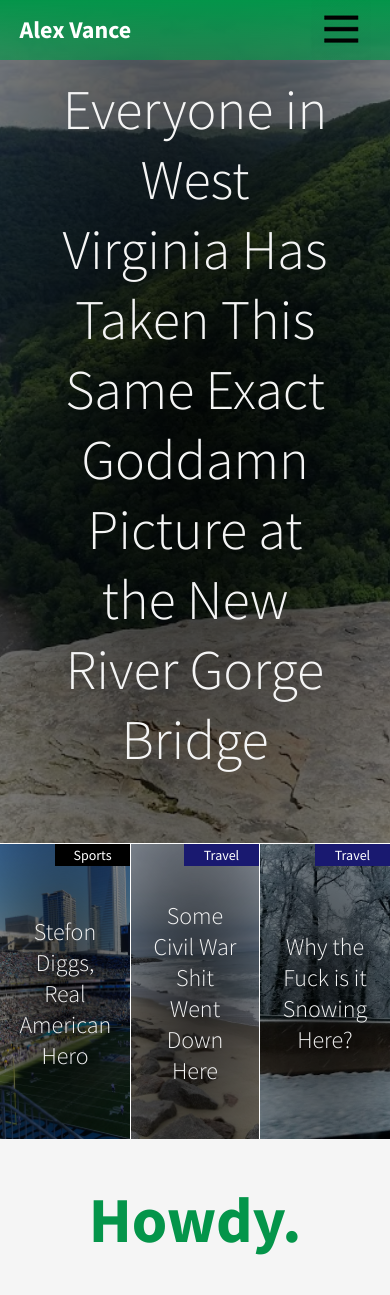
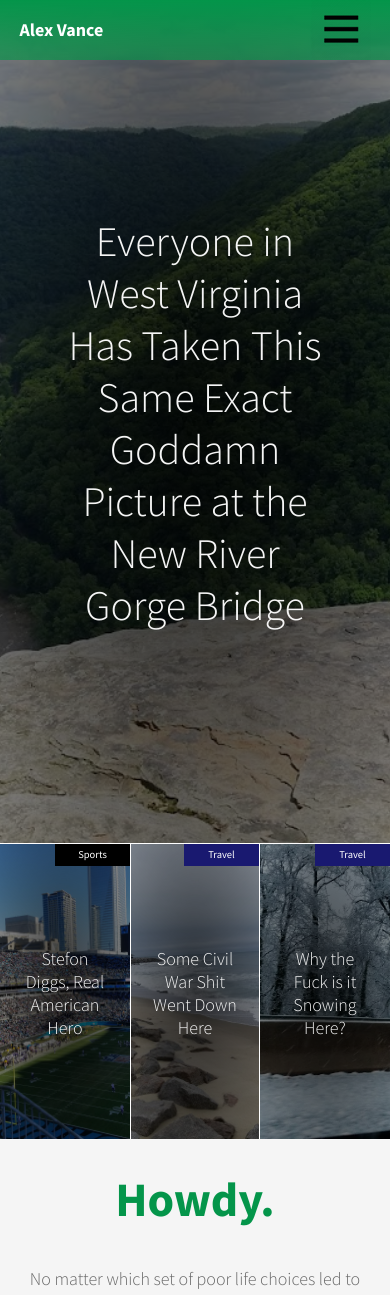
Before and after one commit to HerdADVance/blog, a PHP site: page / in a window 390 px wide. Shown: the top 1295 px of the page. Run offline with PHP 8.4, Linux system fonts and the light colour scheme; some libraries are stand-ins or nearby versions.

Commit message:
Body font size changes for different breakpoints

```diff
--- a/assets/css/style.css
+++ b/assets/css/style.css
@@ -21,6 +21,7 @@ body{
 	display: flex;
 	flex-direction: column;
 	font-family: 'Source Sans Pro', sans-serif;
+	font-size: 24px;
 	min-height: 100vh;
 	text-align: center;
 }
@@ -370,6 +371,26 @@ section{
 
 
 /* MEDIA QUERIES */
+@media(max-width: 2000px){
+	body{
+		font-size: 20px;
+	}
+}
+@media(max-width: 1800px){
+	body{
+		font-size: 18px;
+	}
+}
+@media(max-width: 1400px){
+	body{
+		font-size: 16px;
+	}
+}
+@media(max-width: 1050px){
+	body{
+		font-size: 14px;
+	}
+}
 @media(max-width: 800px){
 	.mobile{
 		display: block;
@@ -420,3 +441,8 @@ section{
 		width: 100%;
 	}
 }
+@media(max-width: 600px){
+	body{
+		font-size: 12px;
+	}
+}
```
